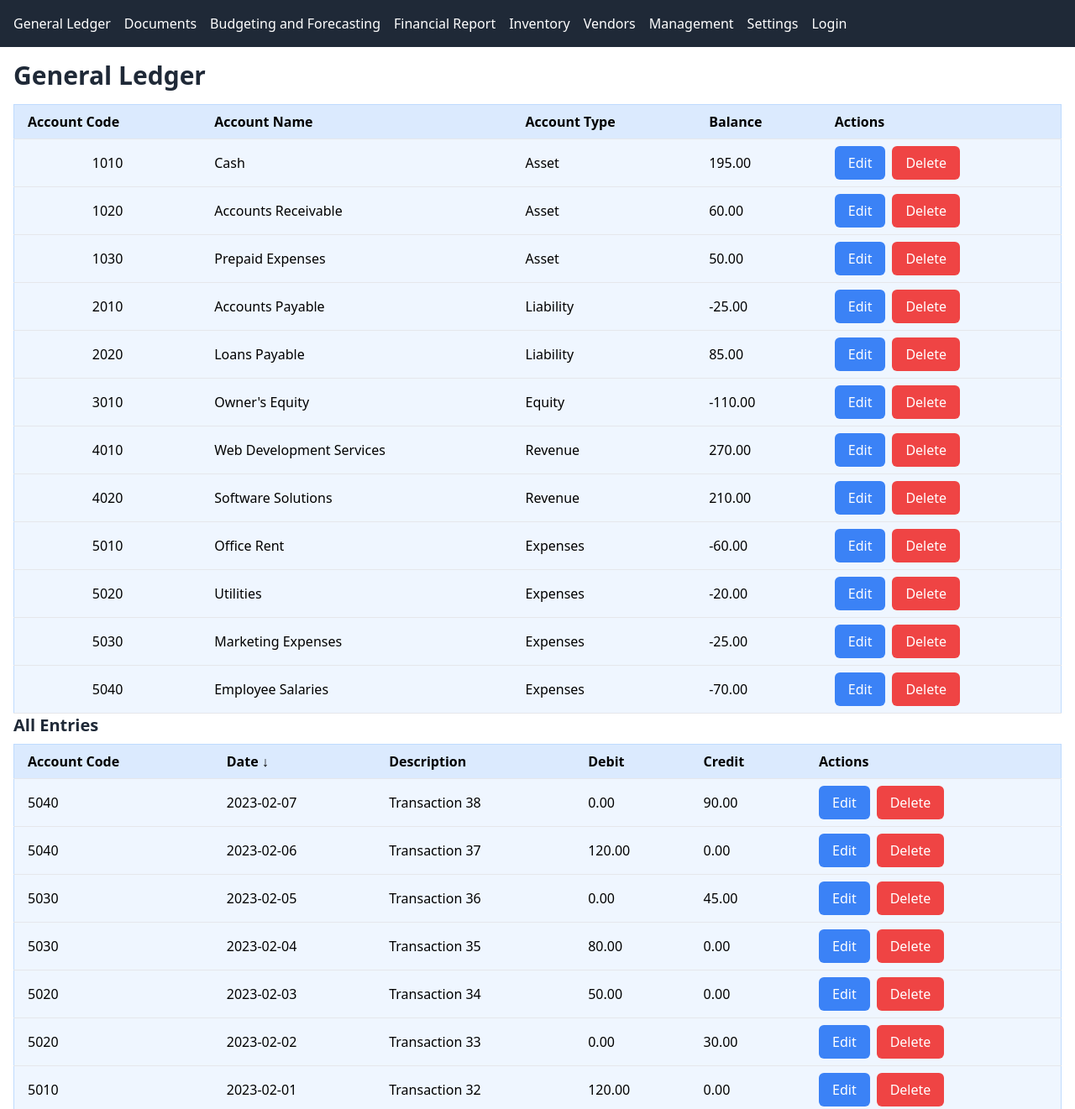
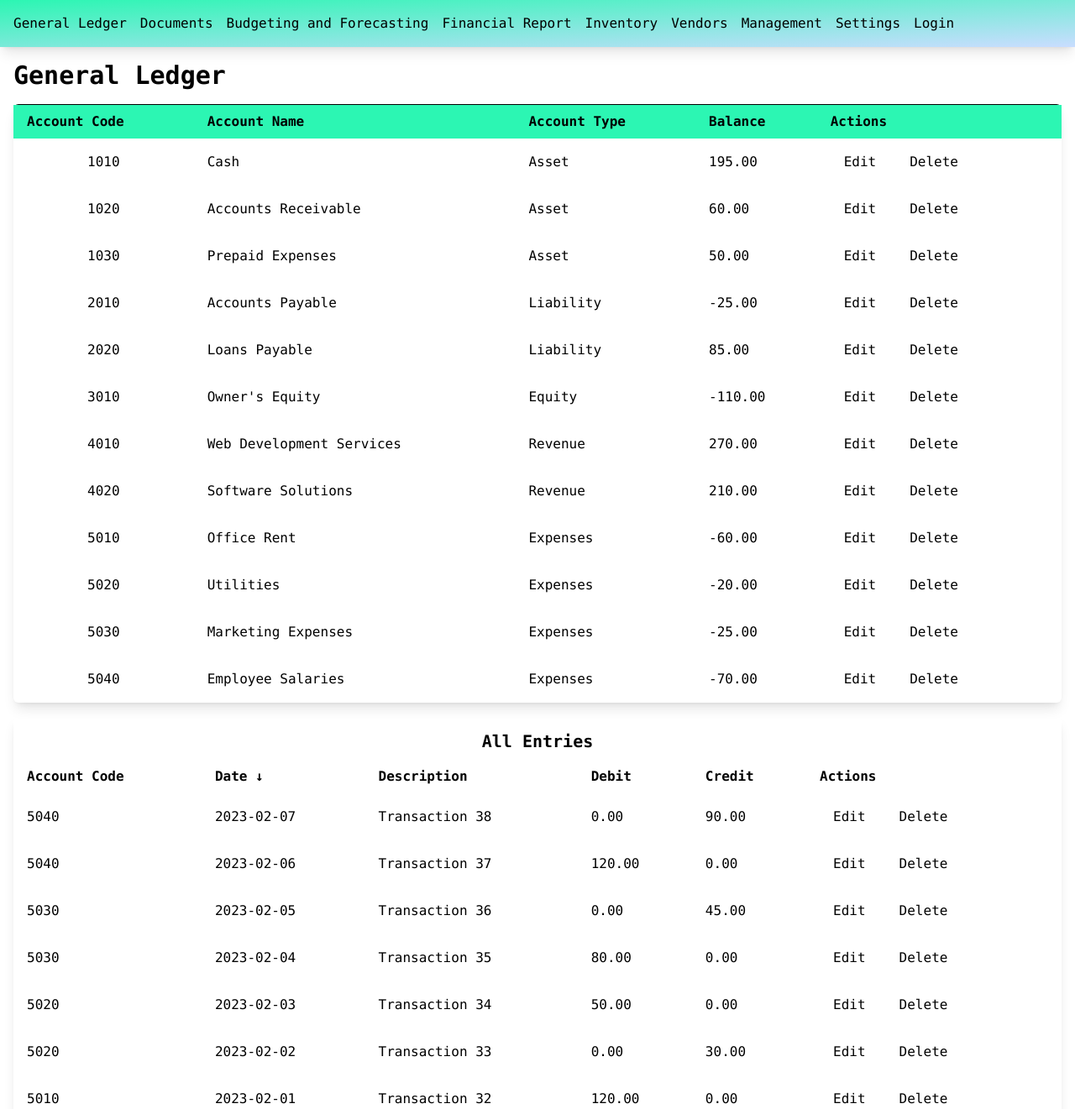
Before and after one commit to Atlarus/Finance-Tracker, a React (Create React App) app: page /#/ in a window 1280 px wide. Shown: the top 1321 px of the page at 84% size. Built offline with nearby package versions, Linux system fonts and the light colour scheme; what @react-pdf/renderer would draw is missing.

Commit message:
Added Login Page and UI Redesign

```diff
--- a/src/App.js
+++ b/src/App.js
@@ -133,18 +133,18 @@ const App = () => {
 
     return (
         <Router>
-            <div className="font-sans min-h-screen flex flex-col">
-                <nav className="bg-gray-800 text-white p-4">
+            <div className="font-mono min-h-screen flex flex-col">
+                <nav className="bg-gradient-to-br from-primary to-secondary p-4 shadow-lg">
                     <ul className="flex space-x-4">
-                        <li><Link to="/" className="hover:text-gray-300">General Ledger</Link></li>
-                        <li><Link to="/documents" className="hover:text-gray-300">Documents</Link></li>
-                        <li><Link to="/budget" className="hover:text-gray-300">Budgeting and Forecasting</Link></li>
-                        <li><Link to="/report" className="hover:text-gray-300">Financial Report</Link></li>
-                        <li><Link to="/inventory" className="hover:text-gray-300">Inventory</Link></li>
-                        <li><Link to="/vendors" className="hover:text-gray-300">Vendors</Link></li>
-                        <li><Link to="/management" className="hover:text-gray-300">Management</Link></li>
-                        <li><Link to="/settings" className="hover:text-gray-300">Settings</Link></li>
-                        <li><Link to="/auth" className="hover:text-gray-300">Login</Link></li>
+                        <li><Link to="/">General Ledger</Link></li>
+                        <li><Link to="/documents">Documents</Link></li>
+                        <li><Link to="/budget">Budgeting and Forecasting</Link></li>
+                        <li><Link to="/report">Financial Report</Link></li>
+                        <li><Link to="/inventory">Inventory</Link></li>
+                        <li><Link to="/vendors">Vendors</Link></li>
+                        <li><Link to="/management">Management</Link></li>
+                        <li><Link to="/settings">Settings</Link></li>
+                        <li><Link to="/auth">Login</Link></li>
                     </ul>
                 </nav>
                 <Routes>
--- a/src/components/Ledger/GeneralLedgerPage.jsx
+++ b/src/components/Ledger/GeneralLedgerPage.jsx
@@ -274,14 +274,15 @@ const GeneralLedgerPage = ({ ledgerData, setLedgerData }) => {
     return (
         <div className="p-4">
             <h1 className="text-3xl font-bold mb-4 text-gray-800">General Ledger</h1>
-            <table className="min-w-full bg-blue-50 border border-blue-200">
+            <div className="shadow-lg border-t rounded-md">
+                <table className="min-w-full">
                     <thead>
-                    <tr className="bg-blue-100">
-                        <th className="py-2 px-4 border-b text-left">Account Code</th>
-                        <th className="py-2 px-4 border-b text-left">Account Name</th>
-                        <th className="py-2 px-4 border-b text-left">Account Type</th>
-                        <th className="py-2 px-4 border-b text-left">Balance</th>
-                        <th className="py-2 px-4 border-b text-left">Actions</th>
+                        <tr className="bg-primary">
+                            <th className="py-2 px-4 text-left">Account Code</th>
+                            <th className="py-2 px-4 text-left">Account Name</th>
+                            <th className="py-2 px-4 text-left">Account Type</th>
+                            <th className="py-2 px-4 text-left">Balance</th>
+                            <th className="py-2 px-4 text-left">Actions</th>
                         </tr>
                     </thead>
                     <tbody>
@@ -292,36 +293,36 @@ const GeneralLedgerPage = ({ ledgerData, setLedgerData }) => {
                                     onClick={(event) => handleRowClick(account.accountCode, event)}
                                     style={{ cursor: 'pointer' }}
                                 >
-                                <td className="py-2 px-4 border-b text-center">
+                                    <td className="py-2 px-4 text-center">
                                         {editingAccountCode === account.accountCode ? (
                                             <input
                                                 type="text"
                                                 value={newAccount.accountCode}
                                                 onChange={(e) => setNewAccount({ ...newAccount, accountCode: e.target.value })}
-                                            className="mt-1 p-2 border rounded-md w-full focus:outline-none focus:ring focus:border-blue-300"
+                                                className="mt-1 p-2 border rounded-md w-full focus:outline-none focus:ring focuslue-300"
                                             />
                                         ) : (
                                             account.accountCode
                                         )}
                                     </td>
-                                <td className="py-2 px-4 border-b text-left">
+                                    <td className="py-2 px-4 text-left">
                                         {editingAccountCode === account.accountCode ? (
                                             <input
                                                 type="text"
                                                 value={newAccount.accountName}
                                                 onChange={(e) => setNewAccount({ ...newAccount, accountName: e.target.value })}
-                                            className="mt-1 p-2 border rounded-md w-full focus:outline-none focus:ring focus:border-blue-300"
+                                                className="mt-1 p-2 border rounded-md w-full focus:outline-none focus:ring focuslue-300"
                                             />
                                         ) : (
                                             account.accountName
                                         )}
                                     </td>
-                                <td className="py-2 px-4 border-b text-left">
+                                    <td className="py-2 px-4 text-left">
                                         {editingAccountCode === account.accountCode ? (
                                             <select
                                                 value={newAccount.accountType}
                                                 onChange={(e) => setNewAccount({ ...newAccount, accountType: e.target.value })}
-                                            className="mt-1 p-2 border rounded-md w-full focus:outline-none focus:ring focus:border-blue-300"
+                                                className="mt-1 p-2 border rounded-md w-full focus:outline-none focus:ring focuslue-300"
                                             >
                                                 {accountTypes.map((type) => (
                                                     <option key={type} value={type}>
@@ -333,8 +334,8 @@ const GeneralLedgerPage = ({ ledgerData, setLedgerData }) => {
                                             account.accountType
                                         )}
                                     </td>
-                                <td className="py-2 px-4 border-b text-left">{parseFloat(account.balance).toFixed(2)}</td>
-                                <td className="py-2 px-4 border-b">
+                                    <td className="py-2 px-4 text-left">{parseFloat(account.balance).toFixed(2)}</td>
+                                    <td className="py-2 px-4">
                                         {editingAccountCode === account.accountCode ? (
                                             <div className="flex space-x-2">
                                                 <button
@@ -374,65 +375,65 @@ const GeneralLedgerPage = ({ ledgerData, setLedgerData }) => {
                                             <table className="min-w-full bg-gray-100 border border-gray-300">
                                                 <thead>
                                                     <tr className="bg-gray-200">
-                                                    <th className="py-2 px-4 border-b text-left">Date</th>
-                                                    <th className="py-2 px-4 border-b text-left">Description</th>
-                                                    <th className="py-2 px-4 border-b text-left">Debit</th>
-                                                    <th className="py-2 px-4 border-b text-left">Credit</th>
-                                                    <th className="py-2 px-4 border-b text-left">Actions</th>
+                                                        <th className="py-2 px-4 text-left">Date</th>
+                                                        <th className="py-2 px-4 text-left">Description</th>
+                                                        <th className="py-2 px-4 text-left">Debit</th>
+                                                        <th className="py-2 px-4 text-left">Credit</th>
+                                                        <th className="py-2 px-4 text-left">Actions</th>
                                                     </tr>
                                                 </thead>
                                                 <tbody>
                                                     {account.entries.map((entry) => (
                                                         <tr key={entry.id}>
-                                                        <td className="py-2 px-4 border-b">
+                                                            <td className="py-2 px-4">
                                                                 {editingEntryId === entry.id ? (
                                                                     <input
                                                                         type="date"
                                                                         value={newEntry.date}
                                                                         onChange={(e) => setNewEntry({ ...newEntry, date: e.target.value })}
-                                                                    className="mt-1 p-2 border rounded-md w-full focus:outline-none focus:ring focus:border-blue-300"
+                                                                        className="mt-1 p-2 border rounded-md w-full focus:outline-none focus:ring focuslue-300"
                                                                     />
                                                                 ) : (
                                                                     entry.date
                                                                 )}
                                                             </td>
-                                                        <td className="py-2 px-4 border-b">
+                                                            <td className="py-2 px-4">
                                                                 {editingEntryId === entry.id ? (
                                                                     <input
                                                                         type="text"
                                                                         value={newEntry.description}
                                                                         onChange={(e) => setNewEntry({ ...newEntry, description: e.target.value })}
-                                                                    className="mt-1 p-2 border rounded-md w-full focus:outline-none focus:ring focus:border-blue-300"
+                                                                        className="mt-1 p-2 border rounded-md w-full focus:outline-none focus:ring focuslue-300"
                                                                     />
                                                                 ) : (
                                                                     entry.description
                                                                 )}
                                                             </td>
-                                                        <td className="py-2 px-4 border-b text-left">
+                                                            <td className="py-2 px-4 text-left">
                                                                 {editingEntryId === entry.id ? (
                                                                     <input
                                                                         type="number"
                                                                         value={newEntry.debit}
                                                                         onChange={(e) => setNewEntry({ ...newEntry, debit: e.target.value })}
-                                                                    className="mt-1 p-2 border rounded-md w-full focus:outline-none focus:ring focus:border-blue-300"
+                                                                        className="mt-1 p-2 border rounded-md w-full focus:outline-none focus:ring focuslue-300"
                                                                     />
                                                                 ) : (
                                                                     parseFloat(entry.debit).toFixed(2)
                                                                 )}
                                                             </td>
-                                                        <td className="py-2 px-4 border-b text-left">
+                                                            <td className="py-2 px-4 text-left">
                                                                 {editingEntryId === entry.id ? (
                                                                     <input
                                                                         type="number"
                                                                         value={newEntry.credit}
                                                                         onChange={(e) => setNewEntry({ ...newEntry, credit: e.target.value })}
-                                                                    className="mt-1 p-2 border rounded-md w-full focus:outline-none focus:ring focus:border-blue-300"
+                                                                        className="mt-1 p-2 border rounded-md w-full focus:outline-none focus:ring focuslue-300"
                                                                     />
                                                                 ) : (
                                                                     parseFloat(entry.credit).toFixed(2)
                                                                 )}
                                                             </td>
-                                                        <td className="py-2 px-4 border-b">
+                                                            <td className="py-2 px-4">
                                                                 {editingEntryId === entry.id ? (
                                                                     <div className="flex space-x-2">
                                                                         <button
@@ -476,39 +477,42 @@ const GeneralLedgerPage = ({ ledgerData, setLedgerData }) => {
                         ))}
                     </tbody>
                 </table>
+            </div>
 
             {/* All Entries Table */}
-            <h2 className="text-xl font-bold mb-2 text-gray-800">All Entries</h2>
-            <table className="min-w-full bg-blue-50 border border-blue-200">
+
+            <div className="shadow-lg rounded-md mt-4">
+            <h2 className="text-xl font-bold mb-2 text-center pt-4">All Entries</h2>
+            <table className="min-w-full">
                 <thead>
                     <tr className="bg-blue-100">
-                        <th onClick={() => requestSort('accountCode')} className="py-2 px-4 border-b text-left cursor-pointer">
+                        <th onClick={() => requestSort('accountCode')} className="py-2 px-4 text-left cursor-pointer">
                             Account Code {getSortIndicator('accountCode')}
                         </th>
-                        <th onClick={() => requestSort('date')} className="py-2 px-4 border-b text-left cursor-pointer">
+                        <th onClick={() => requestSort('date')} className="py-2 px-4 text-left cursor-pointer">
                             Date {getSortIndicator('date')}
                         </th>
-                        <th onClick={() => requestSort('description')} className="py-2 px-4 border-b text-left cursor-pointer">
+                        <th onClick={() => requestSort('description')} className="py-2 px-4 text-left cursor-pointer">
                             Description {getSortIndicator('description')}
                         </th>
-                        <th onClick={() => requestSort('debit')} className="py-2 px-4 border-b text-left cursor-pointer">
+                        <th onClick={() => requestSort('debit')} className="py-2 px-4 text-left cursor-pointer">
                             Debit {getSortIndicator('debit')}
                         </th>
-                        <th onClick={() => requestSort('credit')} className="py-2 px-4 border-b text-left cursor-pointer">
+                        <th onClick={() => requestSort('credit')} className="py-2 px-4 text-left cursor-pointer">
                             Credit {getSortIndicator('credit')}
                         </th>
-                        <th className="py-2 px-4 border-b text-left">Actions</th>
+                        <th className="py-2 px-4 text-left">Actions</th>
                     </tr>
                 </thead>
                 <tbody>
                     {sortedEntries.map((entry) => (
                         <tr key={entry.id}>
-                            <td className="py-2 px-4 border-b">{entry.accountCode}</td>
-                            <td className="py-2 px-4 border-b">{entry.date}</td>
-                            <td className="py-2 px-4 border-b">{entry.description}</td>
-                            <td className="py-2 px-4 border-b">{parseFloat(entry.debit).toFixed(2)}</td>
-                            <td className="py-2 px-4 border-b">{parseFloat(entry.credit).toFixed(2)}</td>
-                            <td className="py-2 px-4 border-b">
+                            <td className="py-2 px-4">{entry.accountCode}</td>
+                            <td className="py-2 px-4">{entry.date}</td>
+                            <td className="py-2 px-4">{entry.description}</td>
+                            <td className="py-2 px-4">{parseFloat(entry.debit).toFixed(2)}</td>
+                            <td className="py-2 px-4">{parseFloat(entry.credit).toFixed(2)}</td>
+                            <td className="py-2 px-4">
                                 {editingEntryId === entry.id ? (
                                     <div className="flex space-x-2">
                                         <button
@@ -545,8 +549,9 @@ const GeneralLedgerPage = ({ ledgerData, setLedgerData }) => {
                     ))}
                 </tbody>
             </table>
+            </div>
 
-            <div className="bg-blue-50 border border-blue-200 p-4 mb-4 mt-4 rounded-md">
+            <div className="p-4 mb-4 mt-4 rounded-md shadow-lg">
                 <h2 className="text-xl font-bold mb-2 text-gray-800">Add New Account</h2>
                 <div className="space-y-2">
                     <div>
@@ -555,7 +560,7 @@ const GeneralLedgerPage = ({ ledgerData, setLedgerData }) => {
                             type="text"
                             value={newAccount.accountCode}
                             onChange={(e) => setNewAccount({ ...newAccount, accountCode: e.target.value })}
-                            className="mt-1 p-2 border rounded-md w-full focus:outline-none focus:ring focus:border-blue-300"
+                            className="mt-1 p-2 border rounded-md w-full focus:outline-none focus:ring focuslue-300"
                         />
                     </div>
                     <div>
@@ -564,7 +569,7 @@ const GeneralLedgerPage = ({ ledgerData, setLedgerData }) => {
                             type="text"
                             value={newAccount.accountName}
                             onChange={(e) => setNewAccount({ ...newAccount, accountName: e.target.value })}
-                            className="mt-1 p-2 border rounded-md w-full focus:outline-none focus:ring focus:border-blue-300"
+                            className="mt-1 p-2 border rounded-md w-full focus:outline-none focus:ring focuslue-300"
                         />
                     </div>
                     <div>
@@ -572,7 +577,7 @@ const GeneralLedgerPage = ({ ledgerData, setLedgerData }) => {
                         <select
                             value={newAccount.accountType}
                             onChange={(e) => setNewAccount({ ...newAccount, accountType: e.target.value })}
-                            className="mt-1 p-2 border rounded-md w-full focus:outline-none focus:ring focus:border-blue-300"
+                            className="mt-1 p-2 border rounded-md w-full focus:outline-none focus:ring focuslue-300"
                         >
                             <option value="" disabled>Select Account Type</option>
                             {accountTypes.map((type) => (
@@ -590,7 +595,7 @@ const GeneralLedgerPage = ({ ledgerData, setLedgerData }) => {
                     </button>
                 </div>
             </div>
-            <div className="bg-blue-50 border border-blue-200 p-4 mb-4 mt-4 rounded-md">
+            <div className="bg-blue-50 borderlue-200 p-4 mb-4 mt-4 rounded-md">
                 <h2 className="text-xl font-bold mb-2 text-gray-800">Add New Entry</h2>
                 <div className="space-y-2">
                     <div>
@@ -599,7 +604,7 @@ const GeneralLedgerPage = ({ ledgerData, setLedgerData }) => {
                         <select
                             value={selectedAccountCode}
                             onChange={(e) => setSelectedAccountCode(e.target.value)}
-                            className="mt-1 p-2 border rounded-md w-full focus:outline-none focus:ring focus:border-blue-300"
+                            className="mt-1 p-2 border rounded-md w-full focus:outline-none focus:ring focuslue-300"
                         >
                             <option value="" disabled selected="selected">Select Account</option>
                             {ledgerData.map((account) => (
@@ -615,7 +620,7 @@ const GeneralLedgerPage = ({ ledgerData, setLedgerData }) => {
                             type="date"
                             value={newEntry.date}
                             onChange={(e) => setNewEntry({ ...newEntry, date: e.target.value })}
-                            className="mt-1 p-2 border rounded-md w-full focus:outline-none focus:ring focus:border-blue-300"
+                            className="mt-1 p-2 border rounded-md w-full focus:outline-none focus:ring focuslue-300"
                         />
                     </div>
                     <div>
@@ -624,7 +629,7 @@ const GeneralLedgerPage = ({ ledgerData, setLedgerData }) => {
                             type="text"
                             value={newEntry.description}
                             onChange={(e) => setNewEntry({ ...newEntry, description: e.target.value })}
-                            className="mt-1 p-2 border rounded-md w-full focus:outline-none focus:ring focus:border-blue-300"
+                            className="mt-1 p-2 border rounded-md w-full focus:outline-none focus:ring focuslue-300"
                         />
                     </div>
                     <div>
@@ -633,7 +638,7 @@ const GeneralLedgerPage = ({ ledgerData, setLedgerData }) => {
                             type="number"
                             value={parseFloat(newEntry.debit).toFixed(2)}
                             onChange={(e) => setNewEntry({ ...newEntry, debit: e.target.value })}
-                            className="mt-1 p-2 border rounded-md w-full focus:outline-none focus:ring focus:border-blue-300"
+                            className="mt-1 p-2 border rounded-md w-full focus:outline-none focus:ring focuslue-300"
                         />
                     </div>
                     <div>
@@ -642,7 +647,7 @@ const GeneralLedgerPage = ({ ledgerData, setLedgerData }) => {
                             type="number"
                             value={parseFloat(newEntry.credit).toFixed(2)}
                             onChange={(e) => setNewEntry({ ...newEntry, credit: e.target.value })}
-                            className="mt-1 p-2 border rounded-md w-full focus:outline-none focus:ring focus:border-blue-300"
+                            className="mt-1 p-2 border rounded-md w-full focus:outline-none focus:ring focuslue-300"
                         />
                     </div>
                     <button
--- a/tailwind.config.js
+++ b/tailwind.config.js
@@ -4,6 +4,11 @@ module.exports = {
     "./src/**/*.{js,jsx,ts,tsx}",
   ],
   theme: {
+    colors: {
+      'primary': '#2CF6B3',
+      'secondary': '#C9DDFF',
+      'accent': '#2E5266'
+    },
     extend: {},
   },
   plugins: [],
```
Also changed, not shown: src/components/Auth/Auth.jsx (+11 -2 lines), src/components/Auth/Login.jsx (deleted), src/components/Auth/Register.jsx (deleted). Lines whose indentation alone changed are shown as unchanged.
